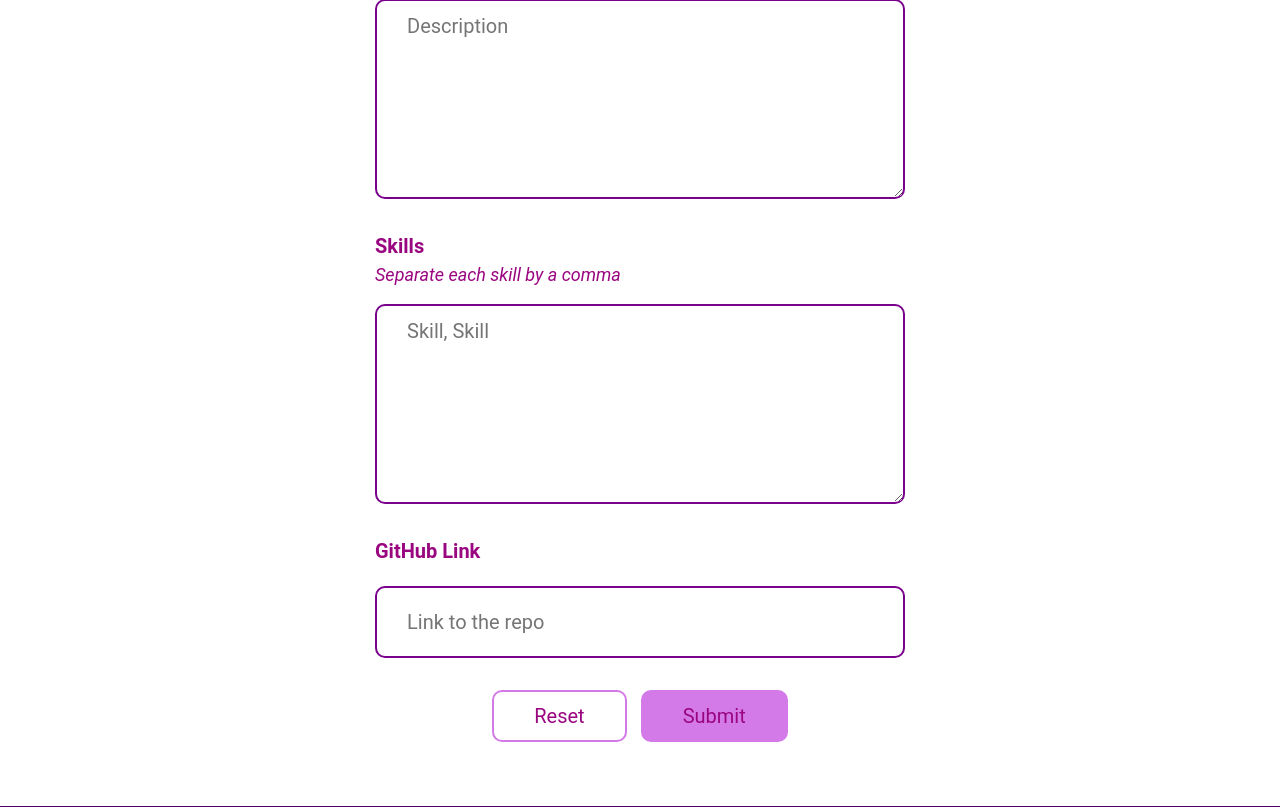
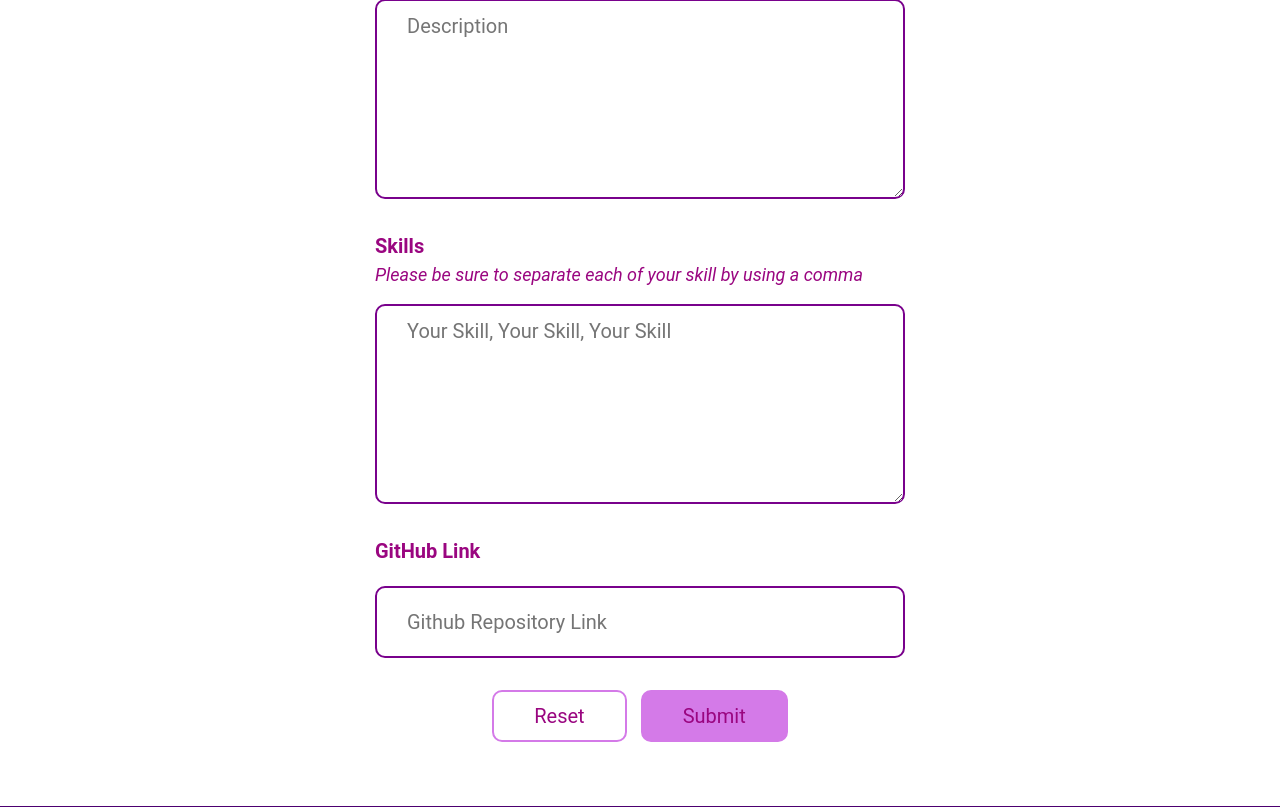
Before and after one commit to DanielleM27/portfolio-with-sqlalchemy, a Flask app: page /projects/new in a window 1280 px wide. Shown: the part 673-1480 px from the top of the page. Run offline with Flask 2, Linux system fonts and the light colour scheme; data comes from the database, SQL or seed files in the repository.

Commit message:
Update projectform.html

```diff
--- a/templates/projectform.html
+++ b/templates/projectform.html
@@ -12,10 +12,10 @@
             <label for="description">Description</label>
             <textarea name="description" id="description" cols="30" rows="20" placeholder="Description" required></textarea>
             <label for="skills-list" id="skills-label">Skills</label>
-            <p>Separate each skill by a comma</p>
-            <textarea name="skills" id="skills-list" cols="30" rows="10" placeholder="Skill, Skill" required></textarea>
+            <p>Please be sure to separate each of your skill by using a comma</p>
+            <textarea name="skills" id="skills-list" cols="30" rows="10" placeholder="Your Skill, Your Skill, Your Skill" required></textarea>
             <label for="github">GitHub Link</label>
-            <input type="url" name="github" id="github" placeholder="Link to the repo" required>
+            <input type="url" name="github" id="github" placeholder="Github Repository Link" required>
             <div>
                 <button type="reset" value="reset">Reset</button>
                 <button type="submit">Submit</button>
```
